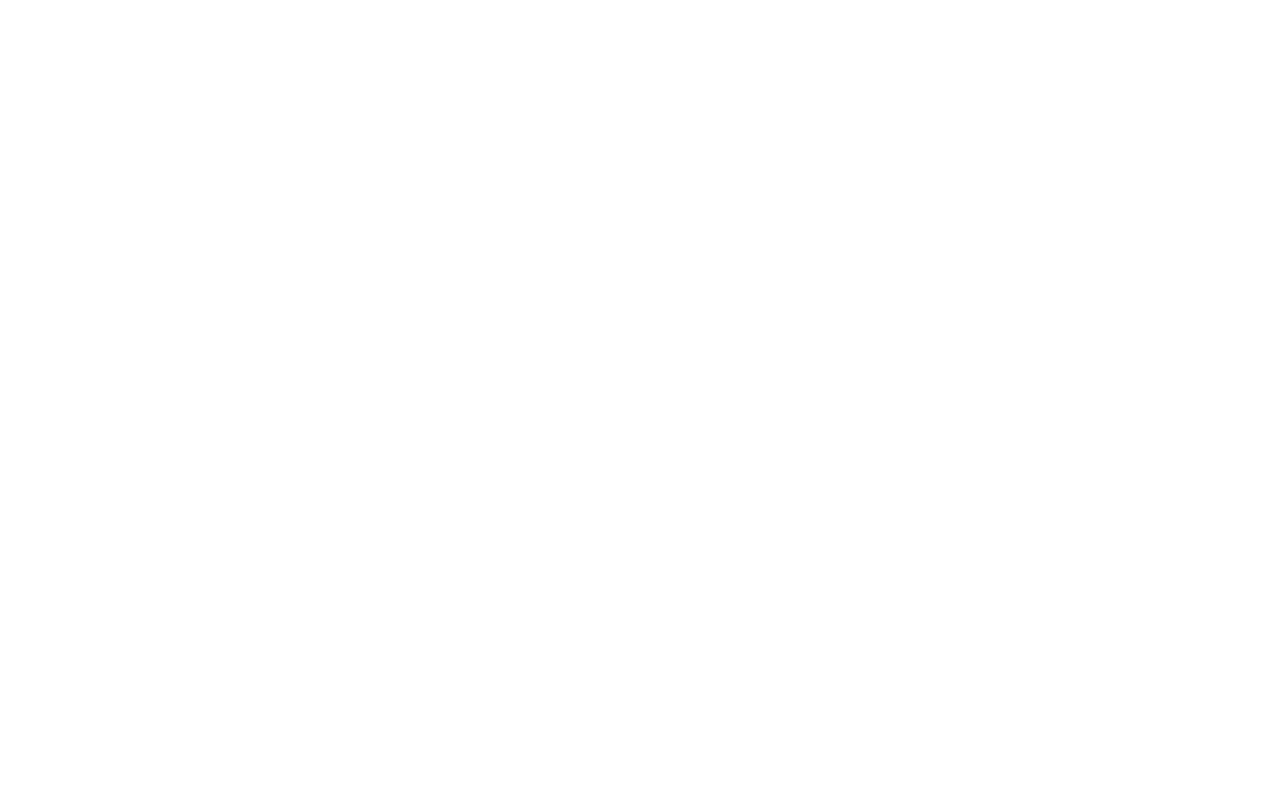
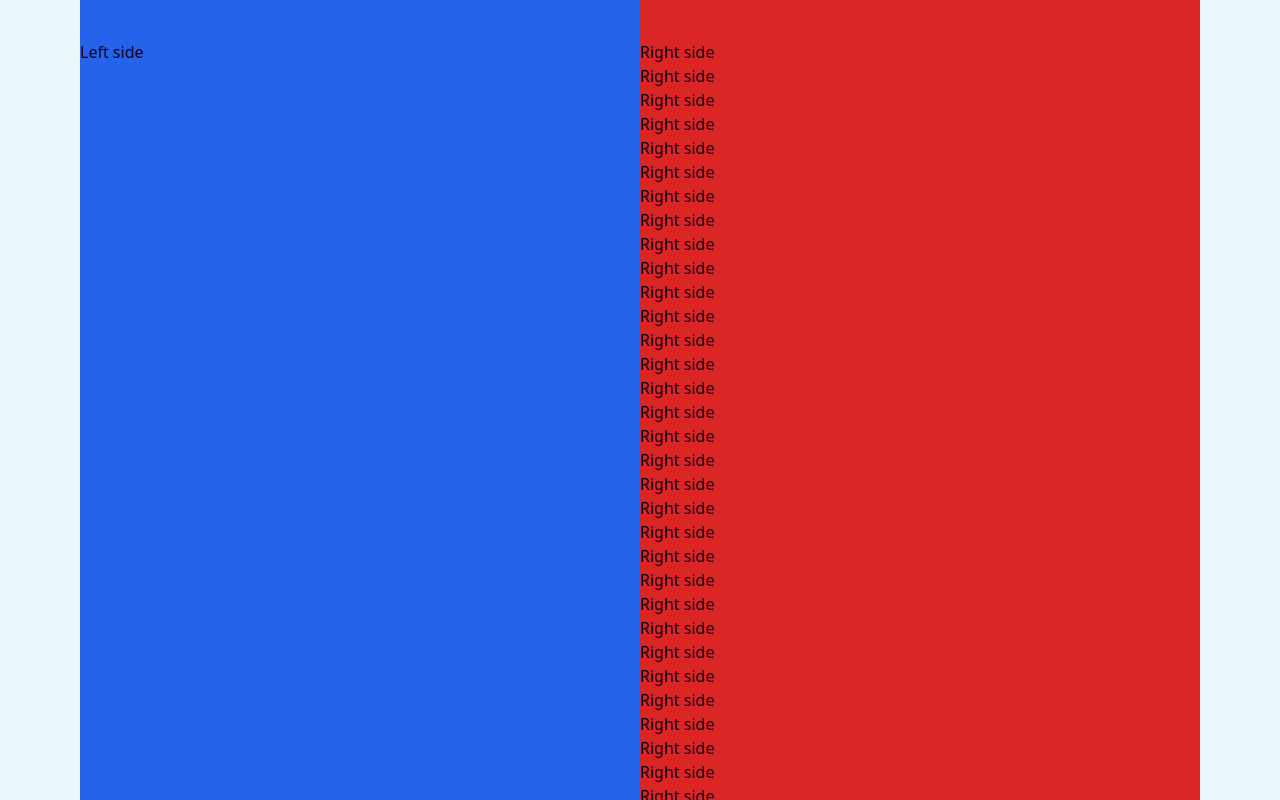
Before and after one commit to avi-2-avi/avi-landing-v2, a Nuxt app: page / in a window 1280 px wide. Built offline with nearby package versions, Linux system fonts and the light colour scheme.

Commit message:
test: define scrolling behaviour

```diff
--- a/pages/index.vue
+++ b/pages/index.vue
@@ -1 +1,72 @@
-<template></template>
+<template>
+  <div
+    class="bg-background dark:bg-background-dark text-foreground dark:text-foreground-dark"
+  >
+    <div class="container mx-auto px-20 grid grid-cols-2 h-screen">
+      <div class="overflow-hidden">
+        <p class="bg-blue-600 h-screen py-10">Left side</p>
+      </div>
+      <div
+        class="bg-red-600 overflow-y-auto scrollbar-hidden scroll-smooth py-10"
+      >
+        <p>Right side</p>
+        <p>Right side</p>
+        <p>Right side</p>
+        <p>Right side</p>
+        <p>Right side</p>
+        <p>Right side</p>
+        <p>Right side</p>
+        <p>Right side</p>
+        <p>Right side</p>
+        <p>Right side</p>
+        <p>Right side</p>
+        <p>Right side</p>
+        <p>Right side</p>
+        <p>Right side</p>
+        <p>Right side</p>
+        <p>Right side</p>
+        <p>Right side</p>
+        <p>Right side</p>
+        <p>Right side</p>
+        <p>Right side</p>
+        <p>Right side</p>
+        <p>Right side</p>
+        <p>Right side</p>
+        <p>Right side</p>
+        <p>Right side</p>
+        <p>Right side</p>
+        <p>Right side</p>
+        <p>Right side</p>
+        <p>Right side</p>
+        <p>Right side</p>
+        <p>Right side</p>
+        <p>Right side</p>
+        <p>Right side</p>
+        <p>Right side</p>
+        <p>Right side</p>
+        <p>Right side</p>
+        <p>Right side</p>
+        <p>Right side</p>
+        <p>Right side</p>
+        <p>Right side</p>
+        <p>Right side</p>
+        <p>Right side</p>
+        <p>Right side</p>
+        <p>Right side</p>
+        <p>Right side</p>
+        <p>Right side</p>
+        <p>Right side</p>
+        <p>Right side</p>
+        <p>Right side</p>
+        <p>Right side</p>
+        <p>Right side</p>
+      </div>
+    </div>
+  </div>
+</template>
+
+<style>
+.scrollbar-hidden::-webkit-scrollbar {
+  display: none;
+}
+</style>
--- a/pages/test.vue
+++ b/pages/test.vue
@@ -4,7 +4,11 @@
     <option value="light">Light</option>
     <option value="dark">Dark</option>
   </select>
-  <div class="h-20 bg-background dark:bg-background-dark">Tester page</div>
+  <div
+    class="h-20 bg-background dark:bg-background-dark text-foreground dark:text-foreground-dark"
+  >
+    Tester page
+  </div>
   <div class="xd bg-background">This is xd</div>
 </template>
 
```
